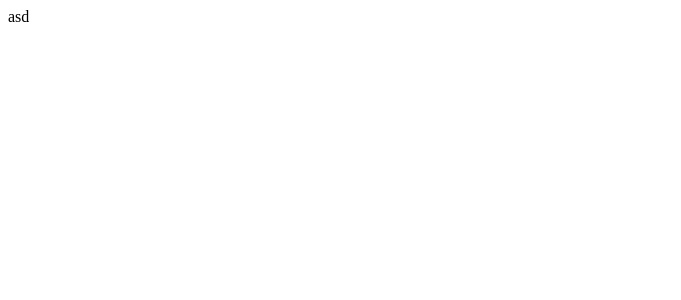
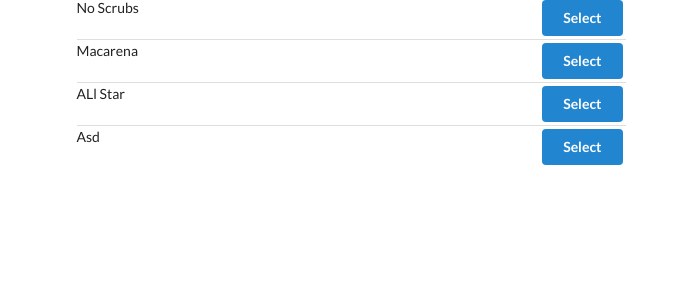
Before and after one commit to guszti/reactbullshit, a React (Create React App) app: page / in a window 1280 px wide. Shown: the top 300 px of the page, without its empty margins (0-681 px from the left). Built offline with nearby package versions, Linux system fonts and the light colour scheme.

Commit message:
added redux

```diff
--- a/public/index.html
+++ b/public/index.html
@@ -7,6 +7,7 @@
       content="width=device-width, initial-scale=1, shrink-to-fit=no"
     />
     <meta name="theme-color" content="#000000" />
+    <link rel="stylesheet" href="https://cdnjs.cloudflare.com/ajax/libs/semantic-ui/2.4.1/semantic.min.css" />
     <link rel="manifest" href="%PUBLIC_URL%/manifest.json" />
     <title>React App</title>
   </head>
--- /dev/null
+++ b/src/actions/index.ts
@@ -0,0 +1,8 @@
+import {Song} from "../types";
+
+export const selectSong = (song: Song) => {
+    return {
+        type: "SELECT_SONG",
+        payload: song
+    }
+};
--- a/src/component/App.tsx
+++ /dev/null
@@ -1,9 +0,0 @@
-import React from 'react';
-
-class App extends React.Component {
-    public render() {
-        return <div>asd</div>;
-    }
-}
-
-export default App;
--- /dev/null
+++ b/src/components/App.tsx
@@ -0,0 +1,16 @@
+import React from 'react';
+import SongList from "./SongList";
+
+const App = () => {
+    return(
+        <div className="ui container grid">
+            <div className="ui row">
+                <div className="column eight wide">
+                    <SongList />
+                </div>
+            </div>
+        </div>
+    );
+};
+
+export default App;
--- /dev/null
+++ b/src/components/SongList.tsx
@@ -0,0 +1,46 @@
+import React from "react";
+import {connect} from "react-redux";
+import {Song, StoreState} from "../types";
+import {selectSong} from "../actions";
+
+type DispatchProps = {
+    selectSong: typeof selectSong;
+};
+
+type Props = StoreState & DispatchProps;
+
+class SongList extends React.Component<Props, StoreState> {
+    private renderList() {
+        return this.props.songs.map((song: Song) => {
+            return(
+                <div className="item" key={song.title}>
+                    <div className="right floated content">
+                        <button
+                            className="ui button primary"
+                            onClick={() => this.props.selectSong(song)}
+                        >
+                            Select
+                        </button>
+                    </div>
+                    <div className="content">
+                        {song.title}
+                    </div>
+                </div>
+            );
+        });
+    }
+
+    render() {
+        return <div className="ui divided list">{this.renderList()}</div>;
+    }
+}
+
+const mapStateToProps = (state: StoreState) => {
+    console.log(state);
+    return {
+        songs: state.songs,
+        selectedSong: state.selectedSong
+    };
+};
+
+export default connect(mapStateToProps, {selectSong})(SongList);
--- a/src/index.tsx
+++ b/src/index.tsx
@@ -1,6 +1,13 @@
 import React from 'react';
 import ReactDOM from 'react-dom';
+import {Provider} from 'react-redux';
+import App from './components/App';
+import reducers from './reducers';
+import {createStore} from "redux";
 
-import App from './component/App';
-
-ReactDOM.render(<App />, document.querySelector("#root"));
+ReactDOM.render(
+    <Provider store={createStore(reducers)}>
+        <App />
+    </Provider>,
+    document.querySelector("#root")
+);
--- /dev/null
+++ b/src/reducers/index.ts
@@ -0,0 +1,36 @@
+import {Song} from "../types";
+import {combineReducers} from "redux";
+
+const songsReducer = (): Song[] => {
+  return [
+      {
+          title: "No Scrubs",
+          duration: "4:05"
+      },
+      {
+          title: "Macarena",
+          duration: "2:30"
+      },
+      {
+          title: "ALl Star",
+          duration: "3:15"
+      },
+      {
+          title: "Asd",
+          duration: "21:8"
+      }
+  ];
+};
+
+const selectedSongReducer = (selectedSong=null, action: any) => {
+    if (action.type === 'SELECT_SONG') {
+        return action.payload;
+    }
+
+    return selectedSong;
+};
+
+export default combineReducers({
+    songs: songsReducer,
+    selectedSong: selectedSongReducer
+});
--- /dev/null
+++ b/src/types.ts
@@ -0,0 +1,9 @@
+export type Song = {
+    title: string;
+    duration: string;
+};
+
+export type StoreState = {
+    songs: Song[];
+    selectedSong: Song;
+};
```
Also changed, not shown: package.json (+6 -1 lines), 1 other file (tests, documents, lock files or other folders).
